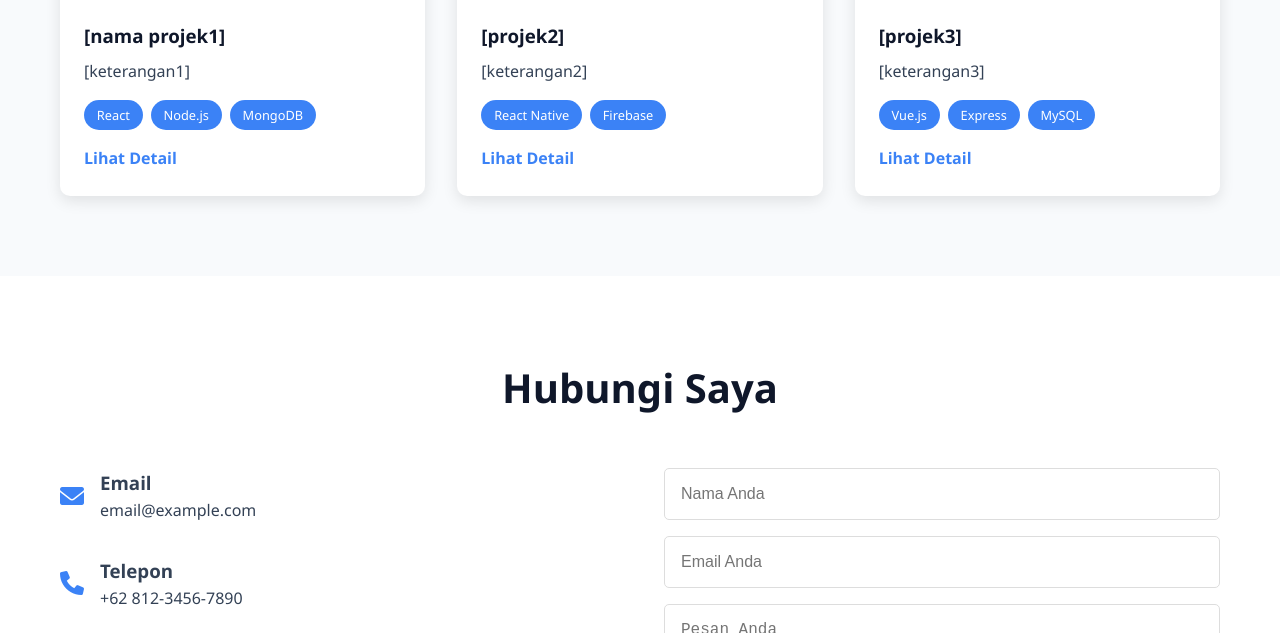
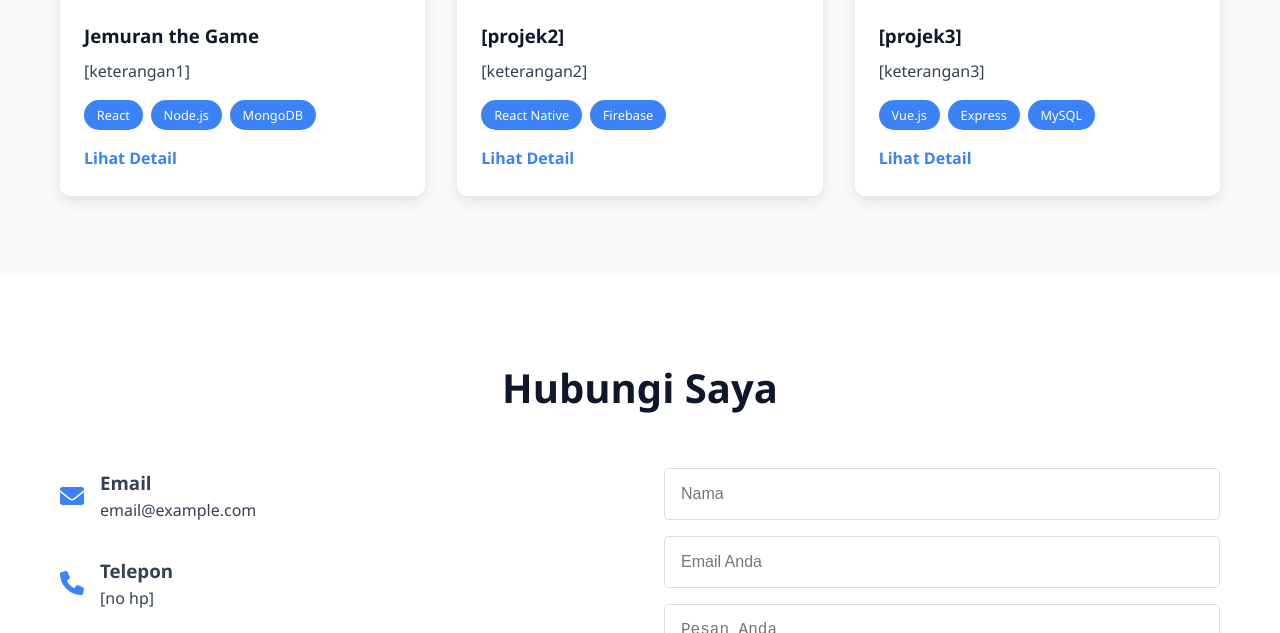
Before and after one commit to JerukSegar/my-portfolio, a plain HTML site: page index.html in a window 1280 px wide. Shown: the part 2167-2800 px from the top of the page. Drawn offline with Linux system fonts and the light colour scheme.

Commit message:
update html

```diff
--- a/index.html
+++ b/index.html
@@ -33,7 +33,7 @@
     <section id="home" class="hero">
         <div class="hero-content">
             <h1>Halo, Saya <span class="highlight">Muhammad Abian Moksa Gunarto</span></h1>
-            <p>Programmer & uhhhhhh</p>
+            <p>Programmer & Game Artist</p>
             <div class="hero-buttons">
                 <a href="#projects" class="btn btn-primary">Lihat Projek</a>
                 <a href="#contact" class="btn btn-secondary">Hubungi Saya</a>
@@ -118,7 +118,7 @@
                 <div class="project-card">
                     <img src="project1.jpg" alt="Project 1">
                     <div class="project-info">
-                        <h3>[nama projek1]</h3>
+                        <h3>Jemuran the Game</h3>
                         <p>[keterangan1]</p>
                         <div class="project-tech">
                             <span>React</span>
@@ -174,7 +174,7 @@
                         <i class="fas fa-phone"></i>
                         <div>
                             <h3>Telepon</h3>
-                            <p>+62 812-3456-7890</p>
+                            <p>[no hp]</p>
                         </div>
                     </div>
                     <div class="contact-item">
@@ -186,7 +186,7 @@
                     </div>
                 </div>
                 <form class="contact-form">
-                    <input type="text" placeholder="Nama Anda" required>
+                    <input type="text" placeholder="Nama " required>
                     <input type="email" placeholder="Email Anda" required>
                     <textarea placeholder="Pesan Anda" rows="5" required></textarea>
                     <button type="submit" class="btn btn-primary">Kirim Pesan</button>
@@ -204,7 +204,7 @@
                 <a href="#"><i class="fab fa-instagram"></i></a>
                 <a href="#"><i class="fab fa-twitter"></i></a>
             </div>
-            <p>&copy; 2024 Nama Anda. All rights reserved.</p>
+            <p>&copy; 2024 Muhammad Abian Moksa Gunarto. All rights reserved.</p>
         </div>
     </footer>
 
```
